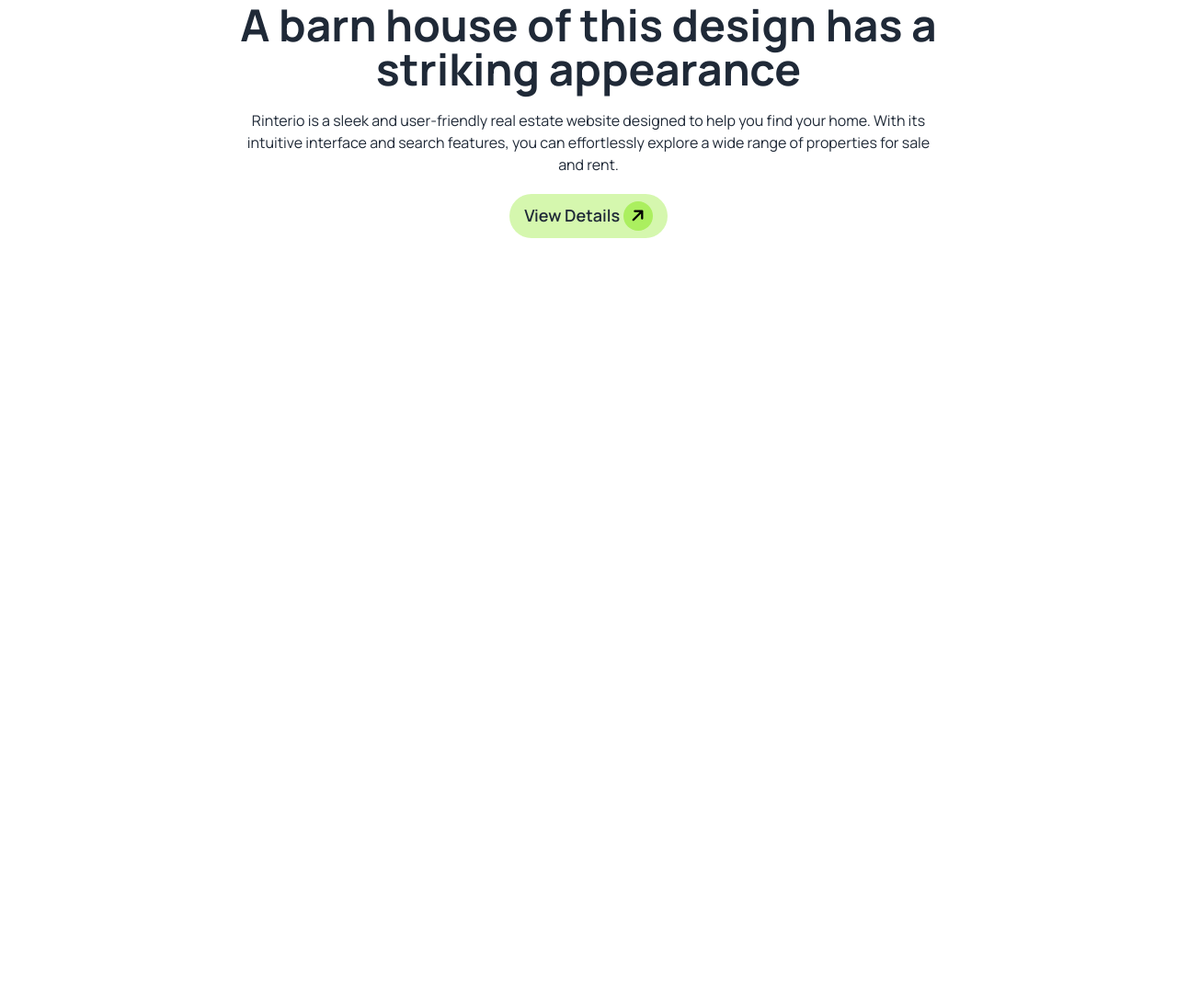
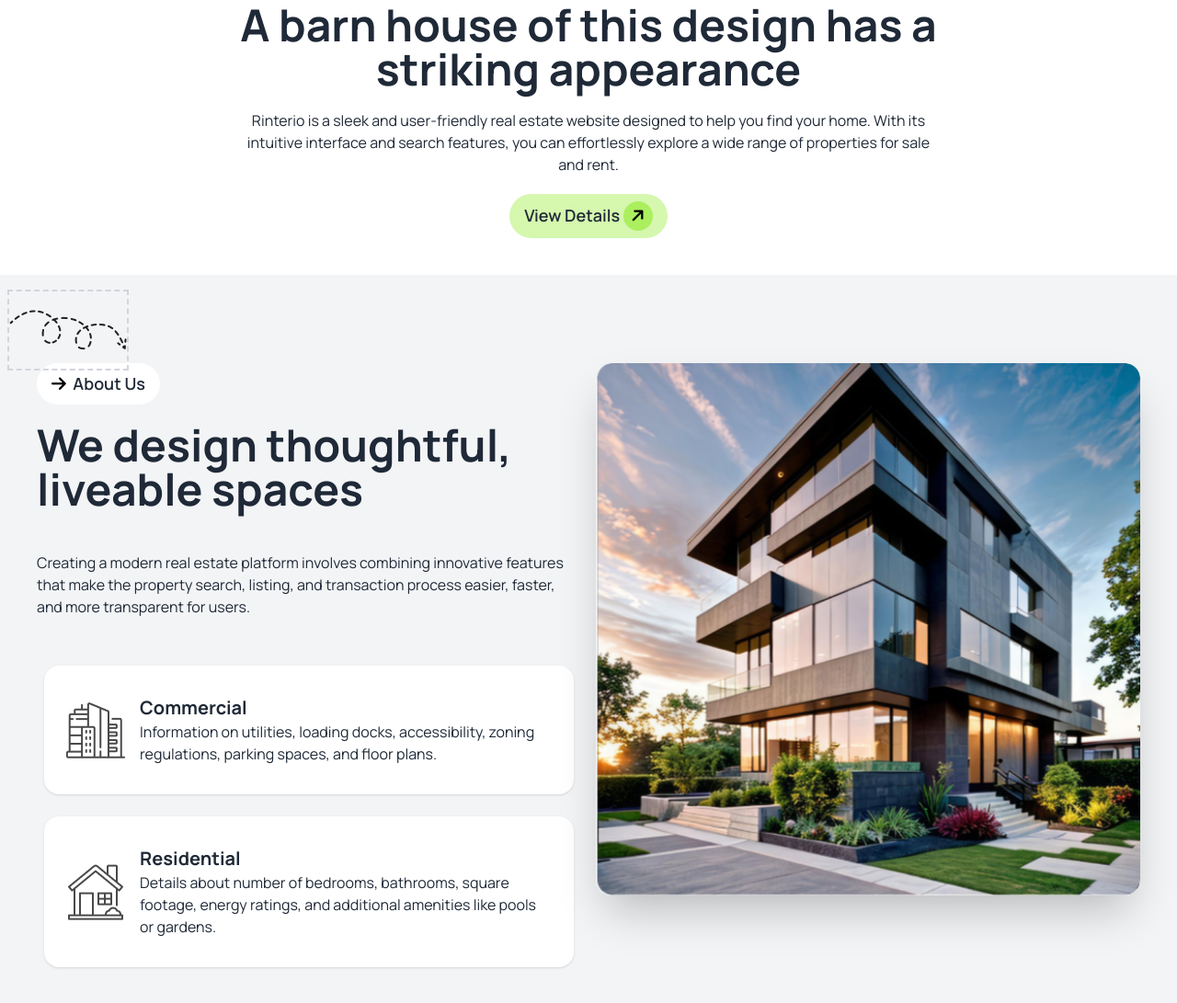
Before and after one commit to koushik-ahmad/assignment-03, a plain HTML site: page index.html in a window 1280 px wide. Shown: the part 435-1526 px from the top of the page at 92% size. Before the commit the page ends 800 px from the top, so only its background shows below. Drawn offline with nearby package versions, Linux system fonts and the light colour scheme.

Commit message:
added about section

```diff
--- a/index.html
+++ b/index.html
@@ -61,11 +61,11 @@
                 <i
                     class="fa-solid fa-cart-shopping w-9 h-9 inline-flex border-2 rounded-full justify-center items-center text-lg text-gray-400"></i>
                 <div>
-                    <a class="bg-primary-bg px-4 py-2 rounded-full font-semibold text-lg">
+                    <button class="bg-primary-bg px-4 py-2 rounded-full font-semibold text-lg">
                         Book Consult
                         <i
                             class="fa-solid fa-arrow-right w-7 h-7 bg-black inline-flex rounded-full justify-center items-center -rotate-45 text-lg text-white"></i>
-                    </a>
+                    </button>
                 </div>
             </div>
             <div class="dropdown ">
@@ -86,12 +86,9 @@
                 </ul>
             </div>
         </div>
-    </header>
 
-    <!-- main section -->
-    <main class="container mx-auto">
         <!-- banner section  -->
-        <section>
+        <div class="pb-10">
             <div class="flex flex-col gap-5 justify-center items-center">
                 <img class="" src="assets/banner.png" alt="">
                 <h2 class="lg:w-4/6 lg:text-5xl  md:text-4xl text-3xl font-bold text-center">A barn house of this design
@@ -104,11 +101,65 @@
                     interface and search features, you can effortlessly explore a wide range of properties for
                     sale and rent.
                 </p>
-                <a class="bg-secondary-bg px-4 py-2 rounded-full font-semibold text-lg">
+                <button class="bg-secondary-bg px-4 py-2 rounded-full font-semibold text-lg">
                     View Details
                     <i
                         class="fa-solid fa-arrow-right w-8 h-8 bg-primary-bg inline-flex rounded-full justify-center items-center -rotate-45 text-lg text-black"></i>
-                </a>
+                </button>
+            </div>
+        </div>
+    </header>
+
+    <!-- main section -->
+    <main>
+        <!-- about section -->
+        <section class="bg-gray-100">
+            <div class="container mx-auto">
+                <div class="py-24 px-10 relative">
+
+                    <div class="lg:flex gap-4">
+
+                        <img class="absolute top-4 left-2 border-2 lg:flex hidden border-gray-300 border-dashed py-5"
+                            src="assets/Vector.png" alt="">
+
+                        <div class="flex-1 lg:text-start  text-center">
+                            <button class=" bg-white px-4 py-2 rounded-full font-semibold text-lg">
+                                <i class="fa-solid fa-arrow-right pr-1 text-lg text-black"></i>
+                                About Us
+                            </button>
+                            <h2 class="text-5xl font-bold py-5">We design thoughtful, <br> liveable spaces</h2>
+                            <p class="py-6">
+                                Creating a modern real estate platform involves combining innovative features that make the property search, listing,
+                                and transaction process easier, faster, and more transparent for users.
+                            </p>
+                            <div class="lg:flex-col md:flex flex-row gap-2 py-5">
+                                <div class="stats shadow m-2 py-4">
+                                    <div class="stat flex justify-center items-center">
+                                        <img src="assets/commercial.png" alt="">
+                                        <div class="text-start">
+                                            <h3 class="font-bold text-xl">Commercial</h3>
+                                            <p>Information on utilities, loading docks, accessibility, zoning regulations, parking spaces, and floor plans.</p>
+                                        </div>
+                                    </div>
+                                </div>
+
+                                <div class="stats shadow m-2 py-4">
+                                    <div class="stat flex justify-center items-center">
+                                        <img src="assets/residential.png" alt="">
+                                        <div class="text-start">
+                                            <h3 class="font-bold text-xl">Residential</h3>
+                                            <p>Details about number of bedrooms, bathrooms, square footage, energy ratings, and additional amenities like pools or
+                                            gardens.</p>
+                                        </div>
+                                    </div>
+                                </div>
+                            </div>
+                        </div>
+                        <div class="flex-1 ">
+                            <img src="assets/Rectangle.png" class="w-full rounded-2xl shadow-2xl" />
+                        </div>
+                    </div>
+                </div>
             </div>
         </section>
 
```
